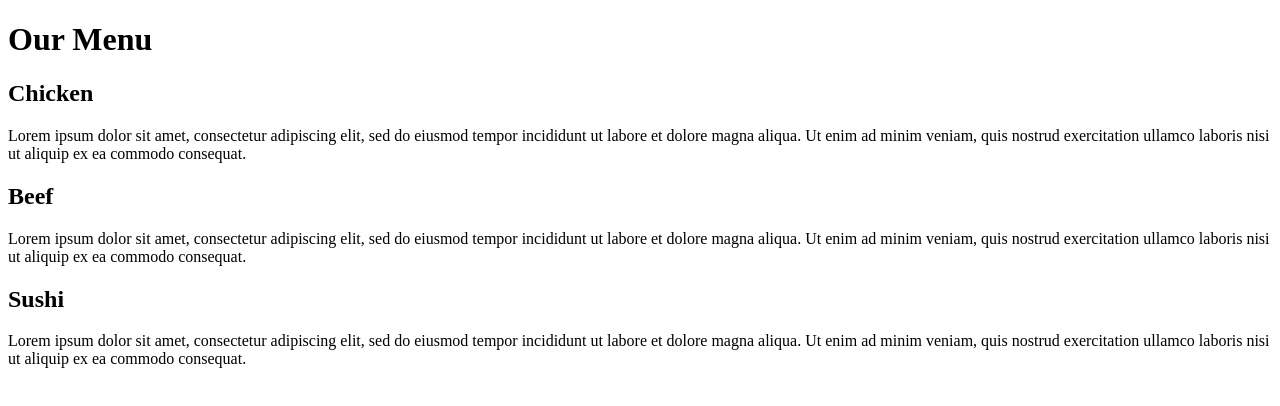
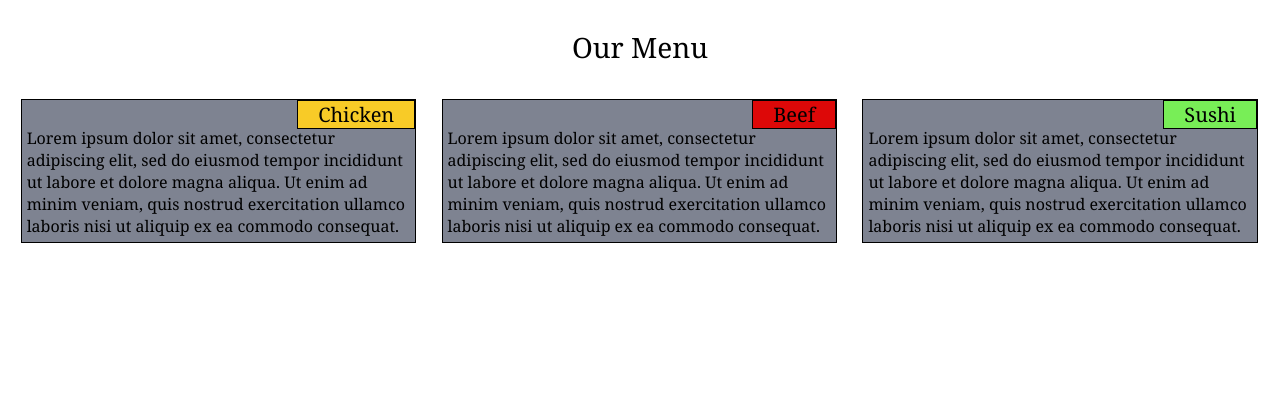
Before and after one commit to joliezhang/coursera-test, a plain HTML site: page module2-solution/index.html in a window 1280 px wide. Drawn offline with Linux system fonts and the light colour scheme.

Commit message:
styled page

```diff
--- a/module2-solution/css/styles.css
+++ b/module2-solution/css/styles.css
@@ -0,0 +1,49 @@
+* {
+	box-sizing: border-box;
+}
+body {
+	font-family: Georgia, serif;
+}
+.header {
+	font-size: 175%;
+	text-align: center;
+	padding: 20px;
+}
+p {
+	position: relative;
+	background-color: #7E8391;
+	border: 1px solid black;
+	float: left;
+	padding: 5px;
+	margin: 1%;
+}
+span {
+	border: 1px solid black;
+	position: absolute;
+	top: 0;
+	right: 0;
+	font-size: 125%;
+	padding: 0px 20px 0px 20px;
+}
+#chicken {
+	background-color: #F8CB27;
+}
+#beef {
+	background-color: #DD0808;
+}
+#sushi {
+	background-color: #78EE57;
+}
+@media (min-width: 992px) {
+	p {
+		width: 31.3%;
+	}
+}
+@media (min-width: 768px) and (max-width: 991px) {
+	#p1, #p2 {
+		width: 48%;
+	}
+}
+@media (max-width: 767px) {
+
+}
--- a/module2-solution/index.html
+++ b/module2-solution/index.html
@@ -6,18 +6,21 @@
 	<title>Assignment for Module 2</title>
 </head>
 <body>
-<h1>Our Menu</h1>
+<div class = "header">Our Menu</div>
 <div>
 	<p id="p1">
-		<h2>Chicken</h2>
+		<span id="chicken">Chicken</span>
+		<br>
 		Lorem ipsum dolor sit amet, consectetur adipiscing elit, sed do eiusmod tempor incididunt ut labore et dolore magna aliqua. Ut enim ad minim veniam, quis nostrud exercitation ullamco laboris nisi ut aliquip ex ea commodo consequat.
 	</p>
 	<p id="p2">
-		<h2>Beef</h2>
+		<span id="beef">Beef</span>
+		<br>
 		Lorem ipsum dolor sit amet, consectetur adipiscing elit, sed do eiusmod tempor incididunt ut labore et dolore magna aliqua. Ut enim ad minim veniam, quis nostrud exercitation ullamco laboris nisi ut aliquip ex ea commodo consequat.
 	</p>
 	<p id="p3">
-		<h2>Sushi</h2>
+		<span id="sushi">Sushi</span>
+		<br>
 		Lorem ipsum dolor sit amet, consectetur adipiscing elit, sed do eiusmod tempor incididunt ut labore et dolore magna aliqua. Ut enim ad minim veniam, quis nostrud exercitation ullamco laboris nisi ut aliquip ex ea commodo consequat.
 	</p>
 </div>
```
